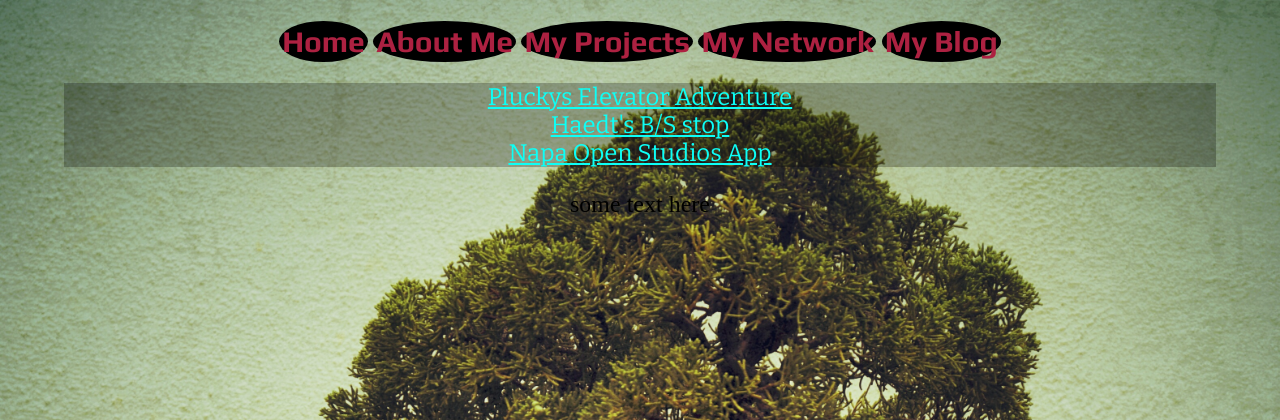
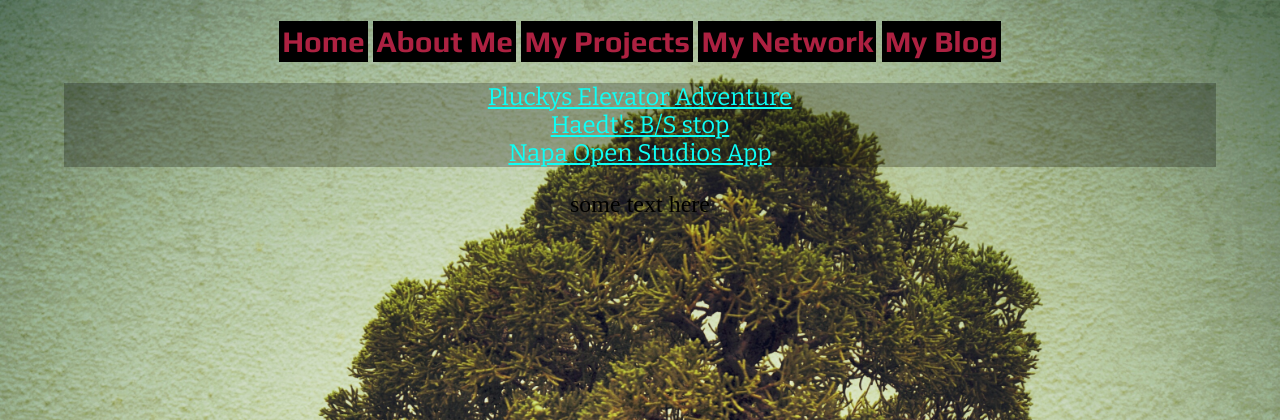
Before and after one commit to lee-egist/lee-egist.github.io, a PHP site: page /projects/ in a window 1280 px wide. Shown: the top 420 px of the page. Run offline with PHP 8.4, Linux system fonts and the light colour scheme.

Commit message:
Change idex nav

```diff
--- a/stylesheets/default.css
+++ b/stylesheets/default.css
@@ -60,7 +60,6 @@ nav a:link {
   color: #ffffff;
   text-decoration: none;
   background-color:#000000;
-  border-radius: 50%;
   padding: .1em;
   font-size: 1.25em;
 }
```
